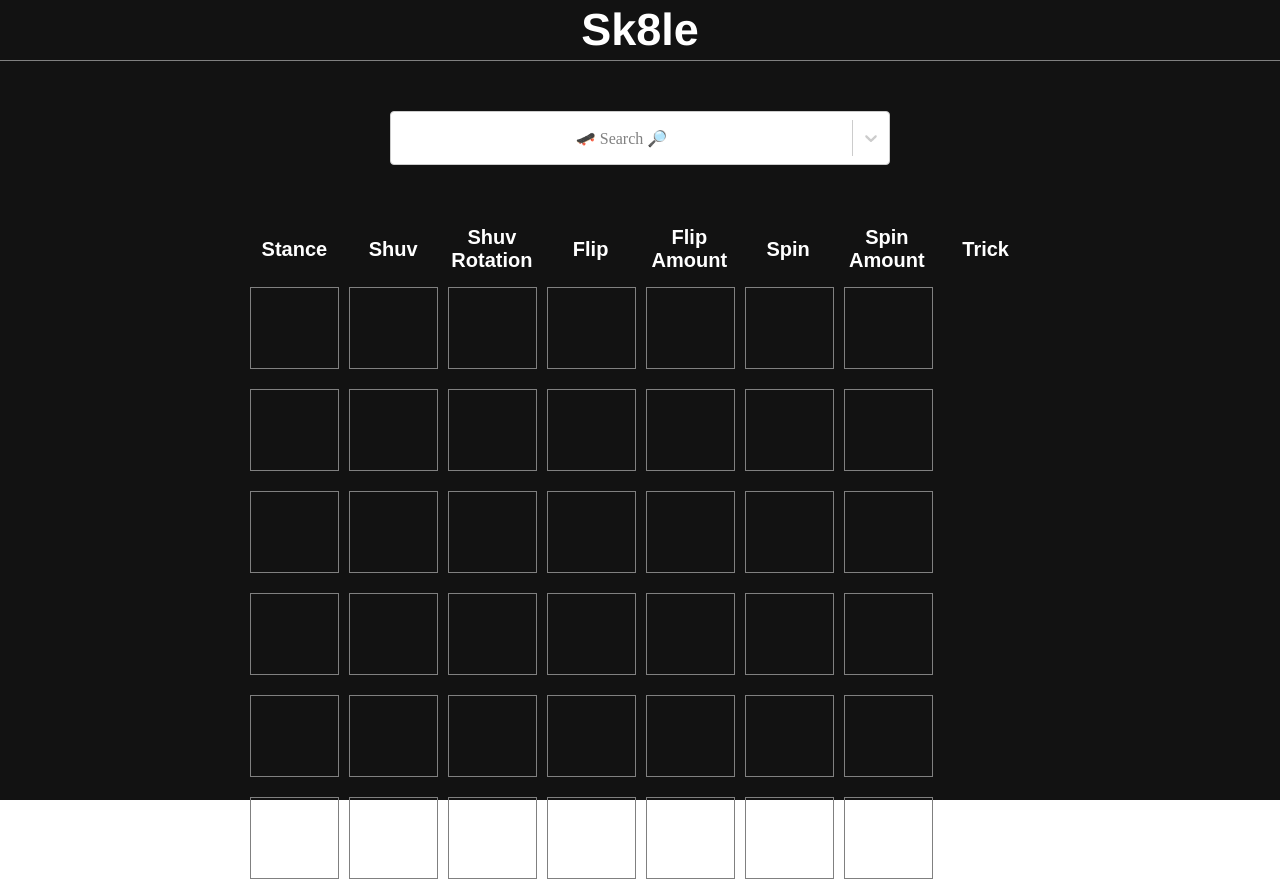
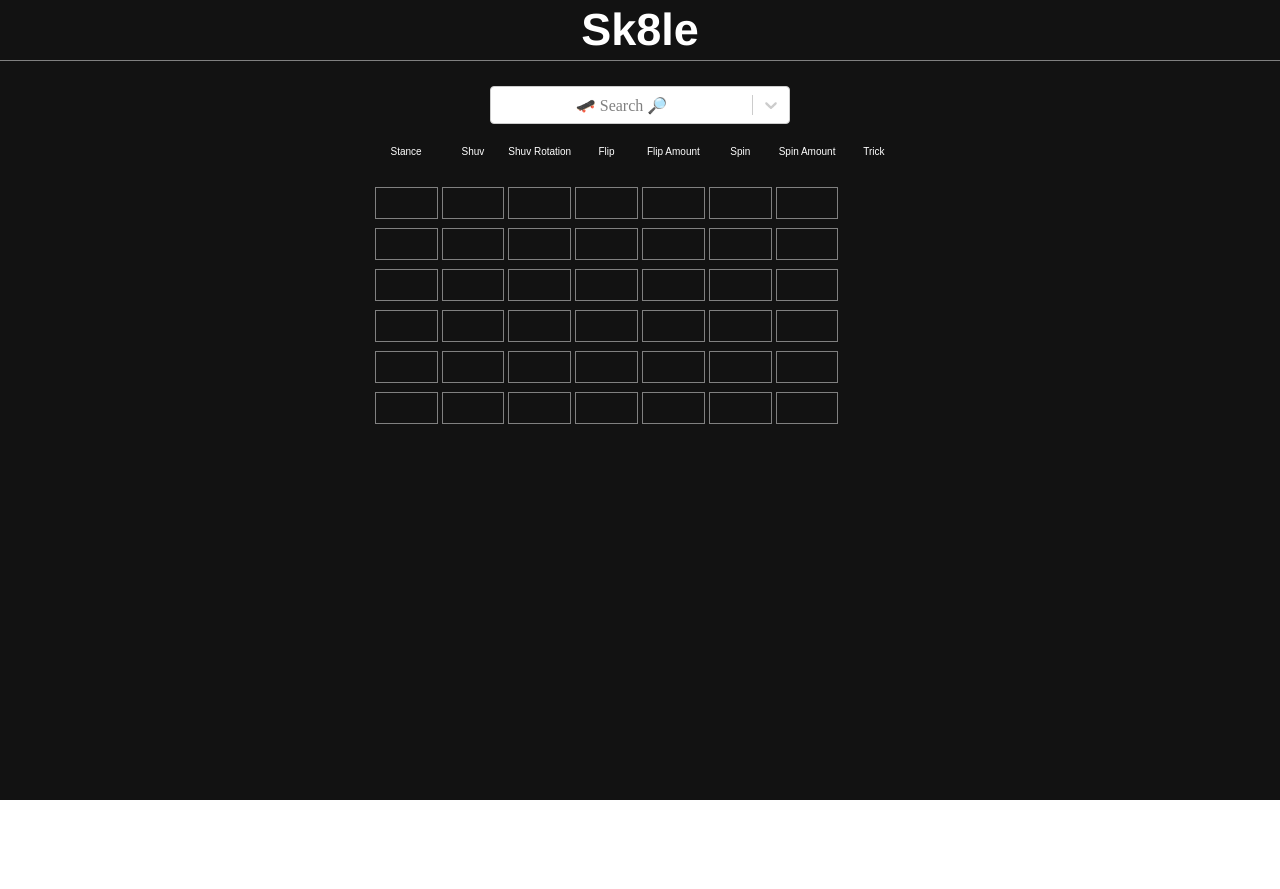
Before and after one commit to aldringordon/sk8le, a React (Create React App) app: page / in a window 1280 px wide. After the commit the page ends 800 px from the top, so only its background shows below. Built offline with nearby package versions, Linux system fonts and the light colour scheme.

Commit message:
fixed ui scaling issues

```diff
--- a/src/App.css
+++ b/src/App.css
@@ -32,75 +32,50 @@ nav h1 {
   height: calc(100vh - 170px);
   display: flex;
   align-items: center;
-  padding-top: 50px;
+  padding-top: 10px;
   flex-direction: column;
 }
 
 .search {
-  width: 100vw;
-  height: 50px;
   display: flex;
   align-items: center;
-  padding-top: 50px;
+  padding-top: 15px;
   flex-direction: column;
 }
 
-.App input {
-  background-color: #121212;
-  margin: 20px;
+.select {
   width: 300px;
-  height: 40px;
-  font-size: 20px;
-  color: white;
-  border: 1px solid grey;
-  font-family: Arial, Helvetica, sans-serif;
-}
-
-.select {
-  width: 500px;
-  display: 'flex';
-  justify-content: center;
-  align-items: center;
 }
 
 .board {
-  width: 800px;
-  height: 400px;
   /*border: 1px solid black;*/
-  display: flex;
-  flex-direction: column;
+  display: grid;
+  grid-template-rows: repeat(7, 1fr);
+  grid-gap: 5px;
+  padding: 20px;
 }
 
 .row {
-  flex: 33%;
-  display: flex;
-  flex-direction: row;
-  margin: 5px;
+  display: grid;
+  grid-template-columns: repeat(8, 1fr);
+
 }
 
 .letter {
-  flex: 33%;
-  height: 100%;
+  display:inline-block;
   border: 1px solid grey;
-  margin: 5px;
-  display: grid;
-  place-items: center;
-  font-size: 30px;
-  font-weight: bolder;
+  margin: 2px;
+  font-size: 10px;
   color: white;
   font-family: Arial, Helvetica, sans-serif;
-  height: 80px;
+  height: 30px;
 }
 
 .guess {
-  flex: 33%;
-  height: 100%;
+  display:inline-block;
   /*border: 1px solid rgb(128, 122, 122);*/
-  margin: 5px;
-  display: grid;
-  place-items: center;
-  font-size: 20px;
-  font-weight: bolder;
+  margin: 2px;
+  font-size: 10px;
   color: white;
   font-family: Arial, Helvetica, sans-serif;
 }
--- a/src/App.js
+++ b/src/App.js
@@ -27,12 +27,15 @@ function App() {
 
       <AppContext.Provider value={{ board, setBoard, currAttempt, setCurrAttempt, answer}}>
 
-      <div className="search">
-        <Search />
-      </div>
+
 
 
         <div className="game">
+
+          <div className="search">
+            <Search />
+          </div>
+
           <Board />
         </div>
 
--- a/src/TrickData.js
+++ b/src/TrickData.js
@@ -3,7 +3,7 @@ export const trickData = [
     {stance:"Regular",  shuv:"None",    shuvRotation:"0",   flip:"Heelflip",    flipAmount:"1",     spin:"None",    spinRotation:"0",   trickName:"Heelflip"},
     {stance:"Regular",  shuv:"Bs",      shuvRotation:"360", flip:"Kickflip",    flipAmount:"1",     spin:"None",    spinRotation:"0",   trickName:"Tre / 360 flip"},
     {stance:"Nollie",   shuv:"Fs",      shuvRotation:"180", flip:"Heelflip",    flipAmount:"1",     spin:"None",    spinRotation:"0",   trickName:"Nollie Inward Heel"},
-    {stance:"Fakie",    shuv:"Fs",      shuvRotation:"180", flip:"Heelflip",    flipAmount:"1",     spin:"Fs",      spinRotation:"180", trickName:"Rick Flip / Fakie Big Heel"},
+    {stance:"Fakie",    shuv:"Fs",      shuvRotation:"180", flip:"Heelflip",    flipAmount:"1",     spin:"Fs",      spinRotation:"180", trickName:"Fakie Big Heel"},
     {stance:"Regular",  shuv:"Bs",      shuvRotation:"180", flip:"Kickflip",    flipAmount:"1",     spin:"Bs",      spinRotation:"180", trickName:"Bigflip"},
     {stance:"Nollie",   shuv:"None",    shuvRotation:"0",   flip:"Kickflip",    flipAmount:"1",     spin:"None",    spinRotation:"0",   trickName:"Nollie Flip"},
     {stance:"Nollie",   shuv:"None",    shuvRotation:"0",   flip:"Heelflip",    flipAmount:"1",     spin:"None",    spinRotation:"0",   trickName:"Nollie Heel"},
```
